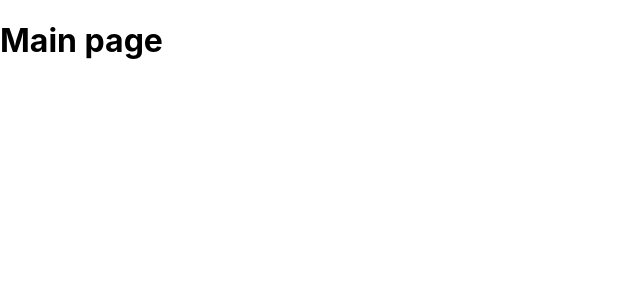
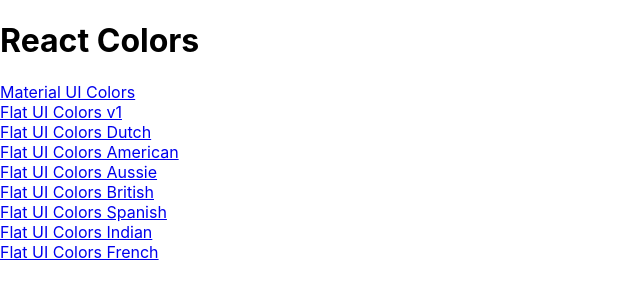
Before and after one commit to avsssai/react-colors, a React (Create React App) app: page / in a window 1280 px wide. Shown: the top 300 px of the page, without its empty margins (0-640 px from the left). Built offline with nearby package versions, Linux system fonts and the light colour scheme.

Commit message:
home page link routing added

```diff
--- a/src/App.js
+++ b/src/App.js
@@ -1,4 +1,5 @@
 import React, { Component } from 'react';
+import PaletteList from './PaletteList';
 import Palette from './Palette';
 import seedColors from './colors-seeder';
 import { generatePalette } from './colorHelpers';
@@ -13,12 +14,17 @@
         return palette.id === id;
       })
     }
+    let linksOnly = (arr) => {
+      return arr.reduce((acc, el) => {
+        return acc.concat({ paletteName: el.paletteName, id: el.id })
+      }, [])
+    }
     return (
       <div>
         {/* <Palette palette={generatePalette(seedColors[4])} /> */}
 
         <Switch>
-          <Route exact path="/" render={() => <h1>Main page</h1>} />
+          <Route exact path="/" render={(renderParams) => <PaletteList links={linksOnly(seedColors)} {...renderParams} />} />
           <Route exact path="/palette/:id" render={(routeProps) => <Palette palette={generatePalette(findPalette(routeProps.match.params.id))} {...routeProps} />} />
           {/* <Route exact path="/:palette/:id" render={(routeProps) => <h1>Individual Palette</h1>} /> */}
         </Switch>
--- a/src/NavBar.js
+++ b/src/NavBar.js
@@ -1,5 +1,6 @@
 import React, { Component } from "react";
 import Slider from "rc-slider";
+import { Link } from 'react-router-dom';
 import MenuItem from '@material-ui/core/MenuItem';
 import Select from '@material-ui/core/Select';
 import "rc-slider/assets/index.css";
@@ -8,24 +9,26 @@
 import './NavBar.css';
 
 export default class NavBar extends Component {
-    constructor(props){
+  constructor(props) {
     super(props);
     this.state = {
-            colorFormat:'hex'
+      colorFormat: 'hex'
     }
     this.handleChange = this.handleChange.bind(this);
   }
-    handleChange(e) {
+  handleChange (e) {
     this.setState({
-            colorFormat : e.target.value
+      colorFormat: e.target.value
     })
     this.props.handleChange(e.target.value);
   }
-  render() {
-      const {level,handleOnAfterChange} = this.props;
+  render () {
+    const { level, handleOnAfterChange } = this.props;
     return (
       <nav className="Navbar">
+        <Link to="/">
           <div className="logo">reactcolorpicker</div>
+        </Link>
         <div className="slider-container">
 
           <span className='level'>Level {level}</span>
--- /dev/null
+++ b/src/PaletteList.js
@@ -0,0 +1,20 @@
+import React, { Component } from 'react'
+import { Link } from 'react-router-dom';
+
+export default class PaletteList extends Component {
+    render () {
+        let links = this.props.links.map((el, i) => {
+            return (
+                <div key={i}>
+                    <Link to={`/palette/${el.id}`}>{el.paletteName}</Link>
+                </div>
+            )
+        })
+        return (
+            <div>
+                <h1>React Colors</h1>
+                {links}
+            </div>
+        )
+    }
+}
```
Lines whose indentation alone changed are shown as unchanged.
